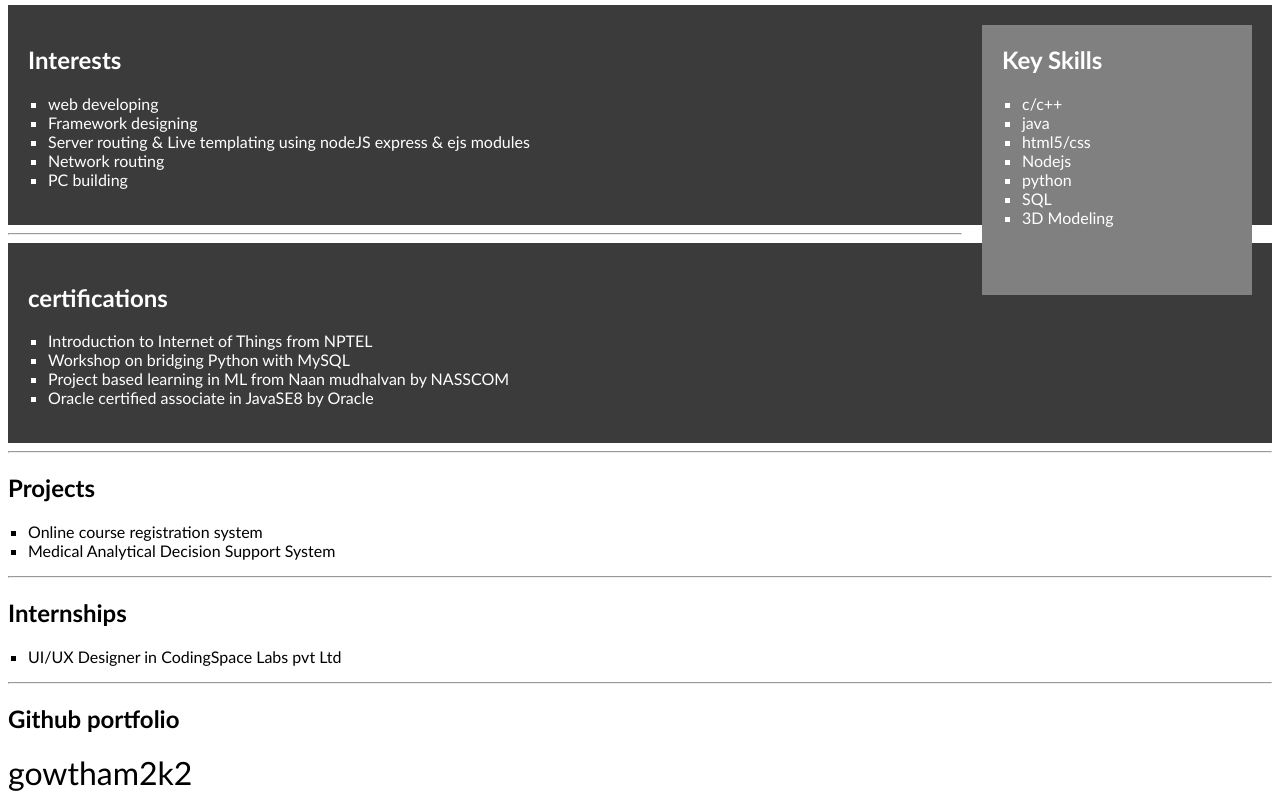
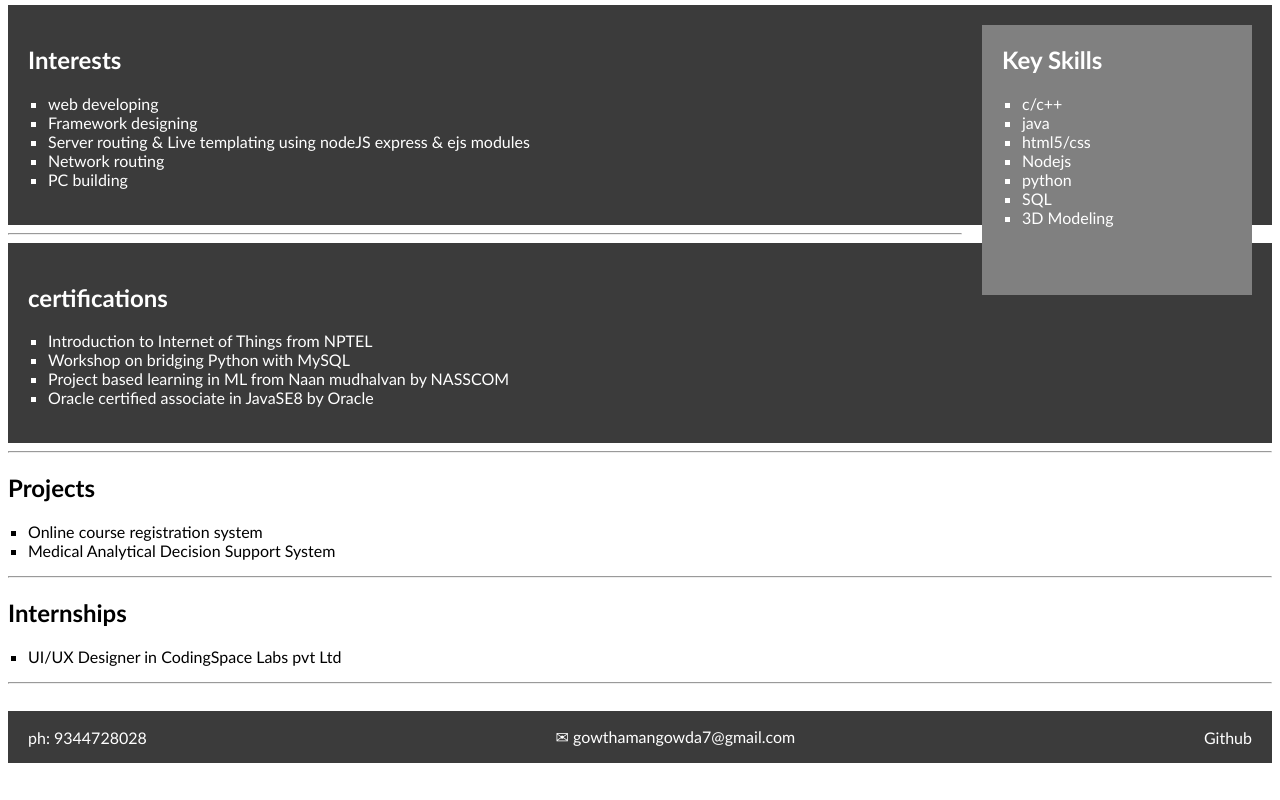
Before and after one commit to gowtham2k2/My-Resume, a plain HTML site: page index.html in a window 1280 px wide. Shown: the part 600-1400 px from the top of the page. After the commit the page ends 1371 px from the top, so only its background shows below. Drawn offline with Linux system fonts and the light colour scheme.

Commit message:
new changes made in resume

```diff
--- a/index.html
+++ b/index.html
@@ -111,12 +111,14 @@
         </ul>
     </div>
     <hr />
-
-    <div class="github">
-    <h2>Github portfolio</h2>
-        <a href="https://github.com/gowtham2k2" target="_blank">gowtham2k2</a>
-    </div>
-
+    <br>
+    <footer>
+        <div>
+            <p name="phno">ph: 9344728028</p>
+            <p name="email"><span>&#9993;</span> gowthamangowda7@gmail.com</p>
+            <a href="https://github.com/gowtham2k2">Github</a>
+        </div>
+    </footer>
 
 </body>
 
--- a/style.css
+++ b/style.css
@@ -120,8 +120,24 @@ ul {
     color: black;
     font-size: 2rem;
 }
-.github>a:hover {
+
+footer>div {
+    background-color: #3B3B3B;
+    padding: 0 20px 0 20px;
+    color: #fff;
+    display: flex;
+    align-items: center;
+    justify-content: space-between;
+
+}
+
+footer>div>a {
     text-decoration: none;
-    color: red;
-    transition: 1000ms;
+    color: #fff;
 }
+
+footer>div>a:hover {
+    text-decoration: none;
+    color: greenyellow;
+    transition: 500ms;
+}
```
